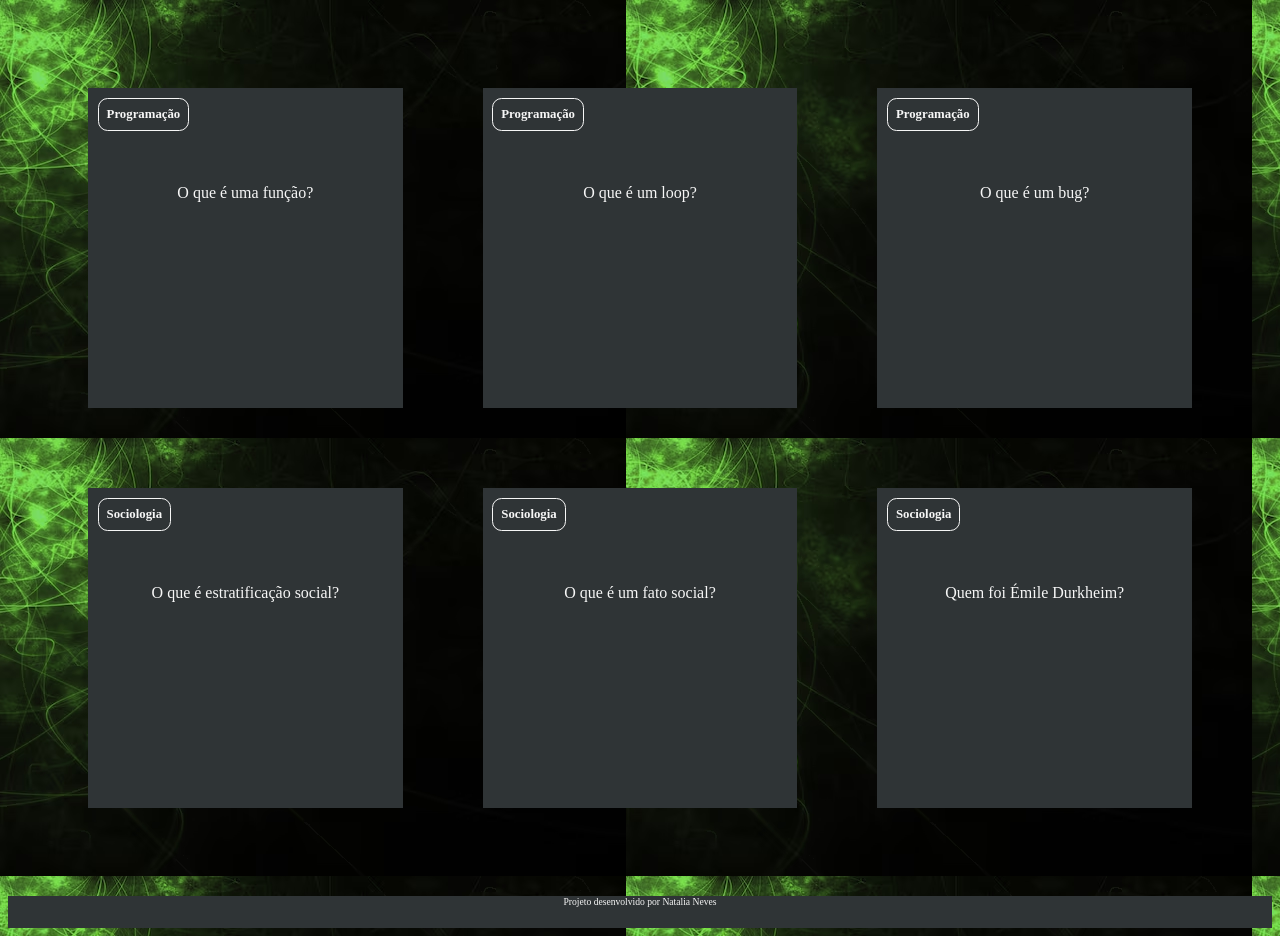
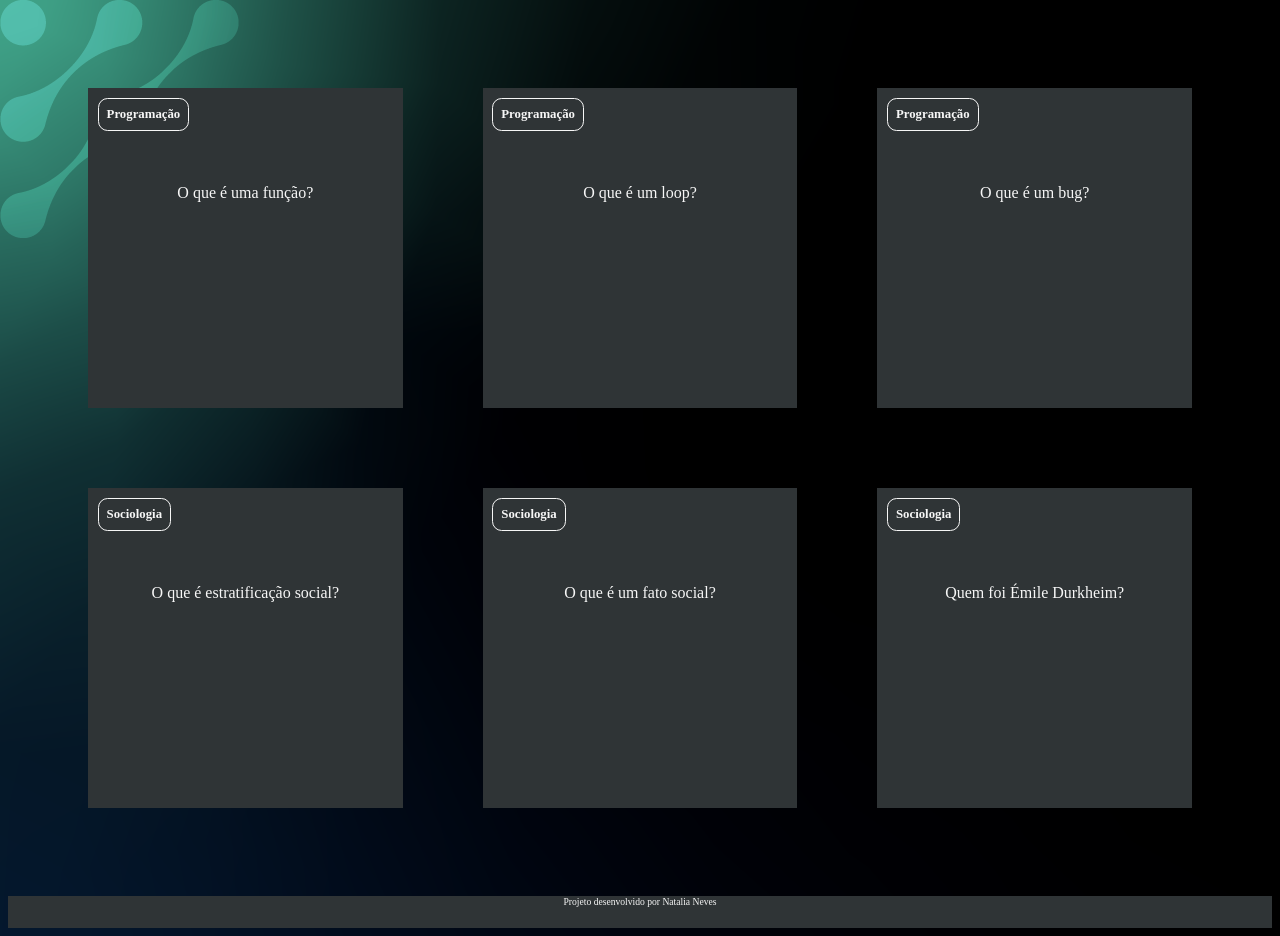
Before and after one commit to natalianeves2008/Site-Programa-o, a plain HTML site: page index.html in a window 1280 px wide. Drawn offline with Linux system fonts and the light colour scheme.

Commit message:
g hhfngh

```diff
--- a/assets/style.css
+++ b/assets/style.css
@@ -5,7 +5,7 @@
 }
 
 body {
-    background: url('img/verdefundo.png');
+    background: url('img/bg-desktop.webp');
     font-family: Bai Jamjuree;
 }
 
```
